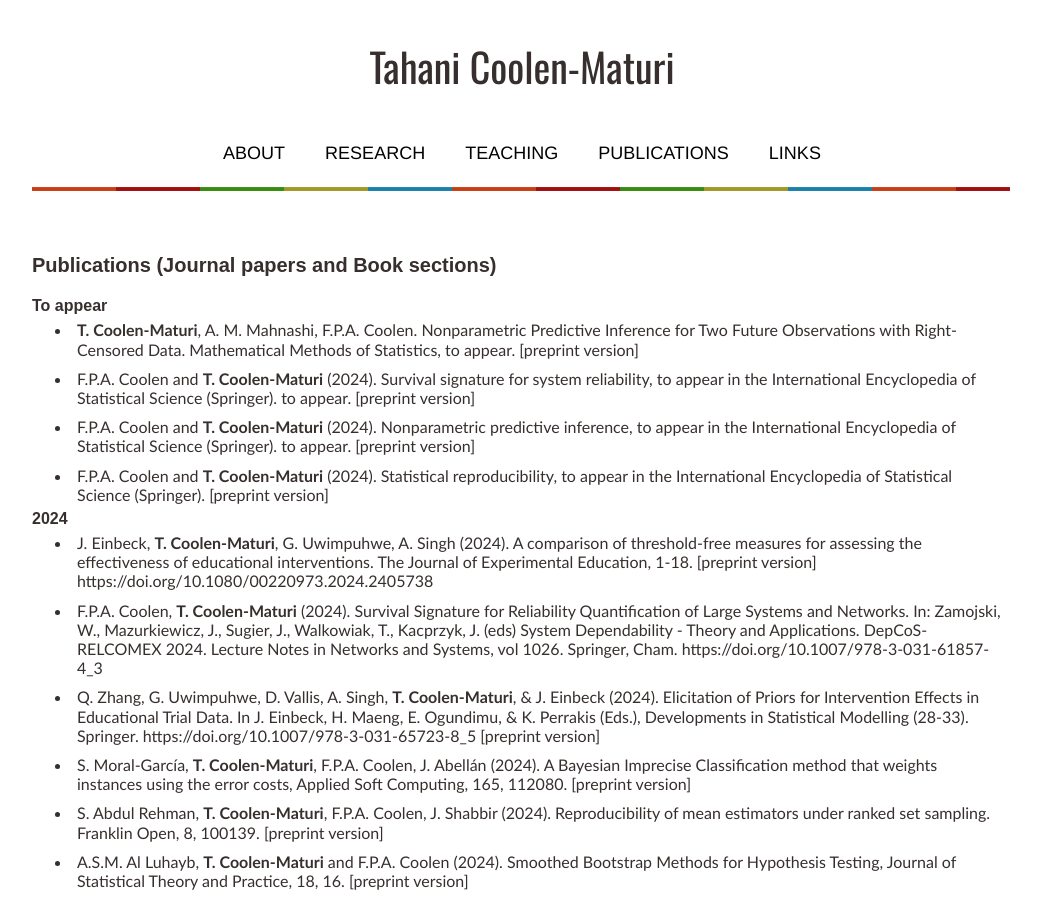
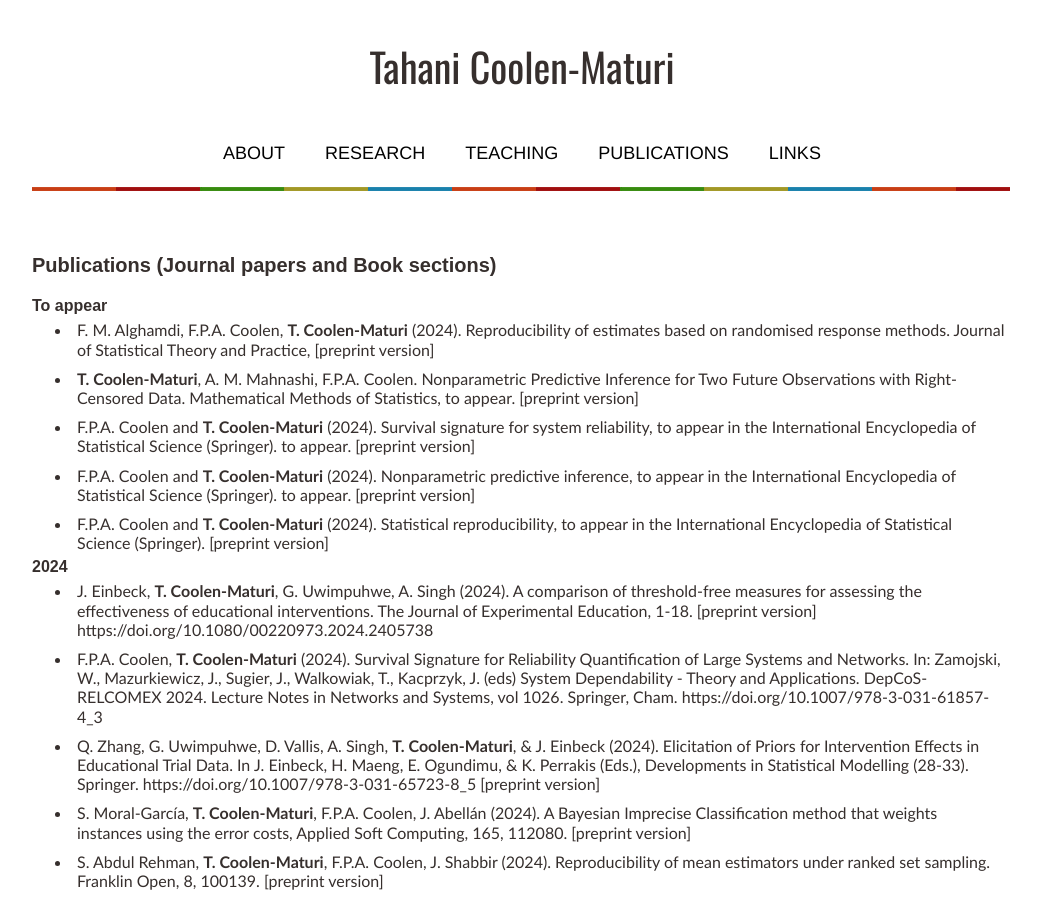
Before and after one commit to tmaturi/tahanimaturi, a Jekyll site: the page built from publications.md, in a window 1280 px wide and 900 px high. Shown: the whole window, without its empty margins (119-1160 px from the left). Built offline with Jekyll 4.4.1, drawn with Linux system fonts in a browser that asks for light colours; our own code applies the rules of GitHub Pages for plain Markdown files.

Commit message:
Update publications.md

```diff
--- a/publications.md
+++ b/publications.md
@@ -8,7 +8,8 @@ title: Publications
 
 ### To appear
 
-
+- F. M. Alghamdi, F.P.A. Coolen, **T. Coolen-Maturi** (2024). Reproducibility of estimates based on
+randomised response methods. Journal of Statistical Theory and Practice,   [[preprint version](pdfs/Fatimah_Alghamdi_Springer_17092024rev.pdf){:target="_blank"}]
 
 
 - **T. Coolen-Maturi**, A. M. Mahnashi, F.P.A. Coolen. Nonparametric Predictive Inference for Two Future Observations with Right-Censored Data. Mathematical Methods of Statistics, to appear. [[preprint version](pdfs/NPI_RC_Ali-24May-rev.pdf){:target="_blank"}]
```
